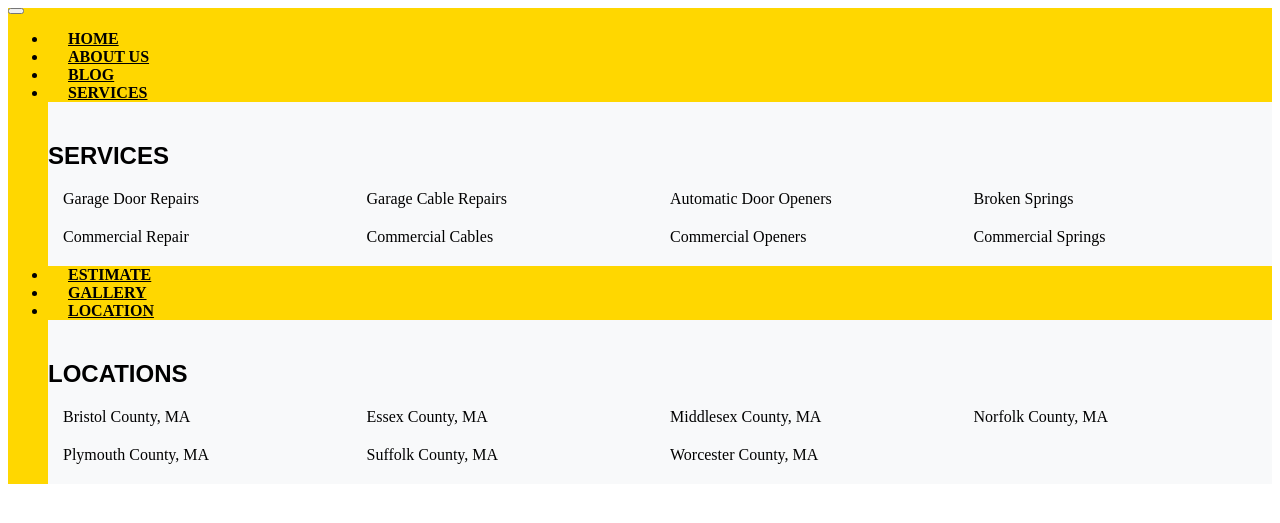
After one commit to rjays16/garage_test, a PHP site: page /navbar.php in a window 1280 px wide. The commit adds this page. Shown: the top 523 px of the page. Run offline with PHP 8.4, Linux system fonts and the light colour scheme.

Commit message:
Add Navbar

```diff
--- a/index.php
+++ b/index.php
@@ -10,7 +10,8 @@
 <body>
     <div class="header">
        <?php include("header.php"); ?>
-    <script src="https://cdn.jsdelivr.net/npm/bootstrap@5.3.0/dist/js/bootstrap.bundle.min.js"></script>
 </div>
+        <?php include("navbar.php"); ?>
+<script src="https://cdn.jsdelivr.net/npm/bootstrap@5.3.0/dist/js/bootstrap.bundle.min.js"></script>
 </body>
 </html>
--- /dev/null
+++ b/navbar.php
@@ -0,0 +1,122 @@
+<nav class="navbar navbar-expand-lg secondary-nav">
+        <div class="container">
+            <button class="navbar-toggler" type="button" data-bs-toggle="collapse" data-bs-target="#secondaryNav">
+                <span class="navbar-toggler-icon"></span>
+            </button>
+            <div class="collapse navbar-collapse" id="secondaryNav">
+                <ul class="navbar-nav mx-auto">
+                    <li class="nav-item">
+                        <a class="nav-link" href="#">HOME</a>
+                    </li>
+                    <li class="nav-item">
+                        <a class="nav-link" href="#">ABOUT US</a>
+                    </li>
+                    <li class="nav-item">
+                        <a class="nav-link" href="#">BLOG</a>
+                    </li>
+                    <li class="nav-item dropdown mega-dropdown">
+                        <a class="nav-link active" href="#" id="locationDropdown" data-bs-toggle="dropdown">
+                            SERVICES
+                        </a>
+                        <div class="dropdown-menu mega-dropdown-menu">
+                            <div class="container">
+                                <h2 class="locations-title">SERVICES</h2>
+                                <div class="locations-grid">
+                                    <a href="#">Garage Door Repairs</a>
+                                    <a href="#">Garage Cable Repairs</a>
+                                    <a href="#">Automatic Door Openers</a>
+                                    <a href="#">Broken Springs</a>
+                                    <a href="#">Commercial Repair</a>
+                                    <a href="#">Commercial Cables</a>
+                                    <a href="#">Commercial Openers</a>
+                                    <a href="#">Commercial Springs</a>
+                                </div>
+                            </div>
+                        </div>
+                    </li>
+                    <li class="nav-item">
+                        <a class="nav-link" href="#">ESTIMATE</a>
+                    </li>
+                    <li class="nav-item">
+                        <a class="nav-link" href="#">GALLERY</a>
+                    </li>
+                    <li class="nav-item dropdown mega-dropdown">
+                        <a class="nav-link active" href="#" id="locationDropdown" data-bs-toggle="dropdown">
+                            LOCATION
+                        </a>
+                        <div class="dropdown-menu mega-dropdown-menu">
+                            <div class="container">
+                                <h2 class="locations-title">LOCATIONS</h2>
+                                <div class="locations-grid">
+                                    <a href="#">Bristol County, MA</a>
+                                    <a href="#">Essex County, MA</a>
+                                    <a href="#">Middlesex County, MA</a>
+                                    <a href="#">Norfolk County, MA</a>
+                                    <a href="#">Plymouth County, MA</a>
+                                    <a href="#">Suffolk County, MA</a>
+                                    <a href="#">Worcester County, MA</a>
+                                </div>
+                            </div>
+                        </div>
+                    </li>
+                </ul>
+            </div>
+        </div>
+    </nav>
+
+    <style>
+      .mega-dropdown {
+            position: static !important;
+        }
+
+        .mega-dropdown-menu {
+            padding: 20px 0;
+            width: 100%;
+            border-radius: 0;
+            margin-top: 0;
+            border: none;
+            background-color: #f8f9fa;
+        }
+
+        .locations-title {
+            font-family: Arial, sans-serif;
+            font-size: 24px;
+            font-weight: bold;
+            margin-bottom: 20px;
+            color: #000;
+        }
+
+        .locations-grid {
+            display: grid;
+            grid-template-columns: repeat(4, 1fr);
+            gap: 20px;
+            padding: 0 15px;
+        }
+
+        .locations-grid a {
+            color: #000;
+            text-decoration: none;
+            font-size: 16px;
+            transition: color 0.3s ease;
+        }
+
+        .locations-grid a:hover {
+            color: #666;
+        }
+
+        .secondary-nav {
+            background-color: #ffd700;
+            padding: 0;
+        }
+
+        .secondary-nav .nav-link {
+            color: #000 !important;
+            font-weight: 600;
+            padding: 15px 20px !important;
+        }
+
+        .secondary-nav .active:hover{
+            background-color: #000;
+            color: #fff !important;
+        }
+    </style>
```
